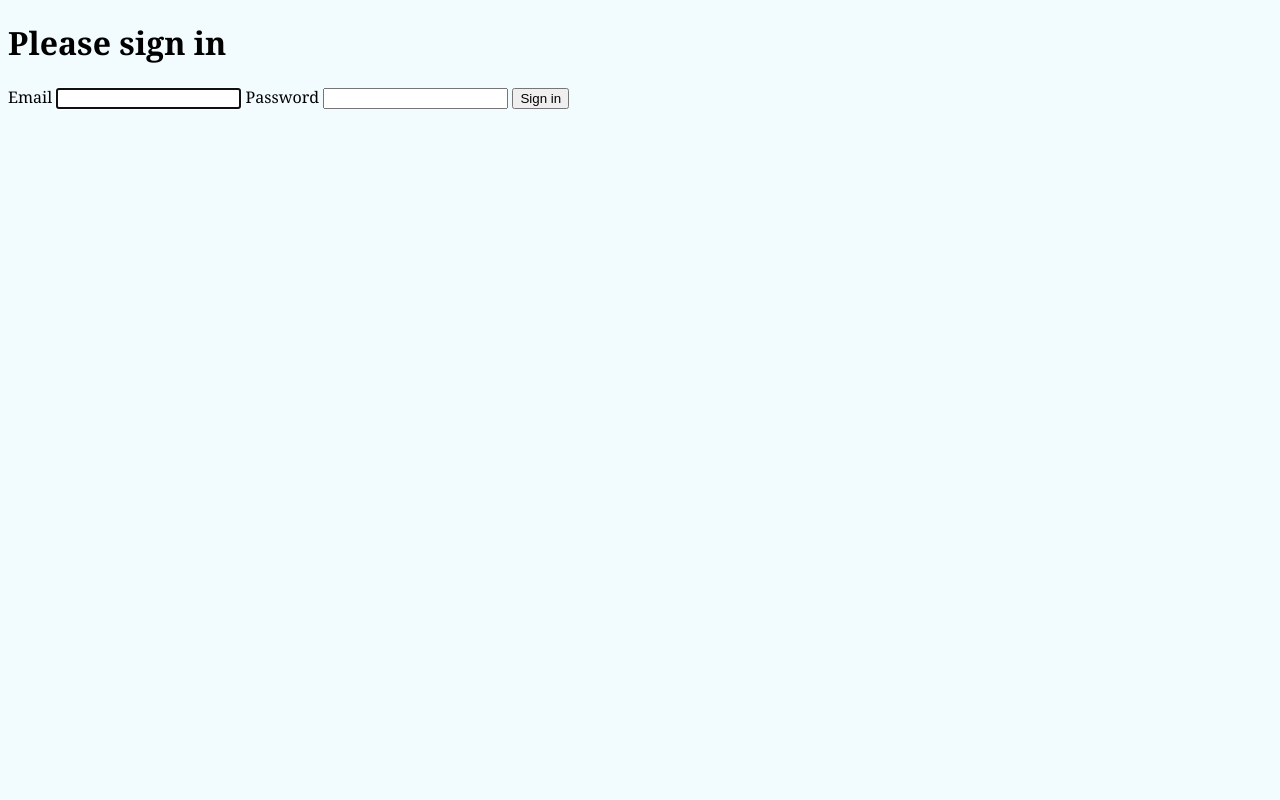
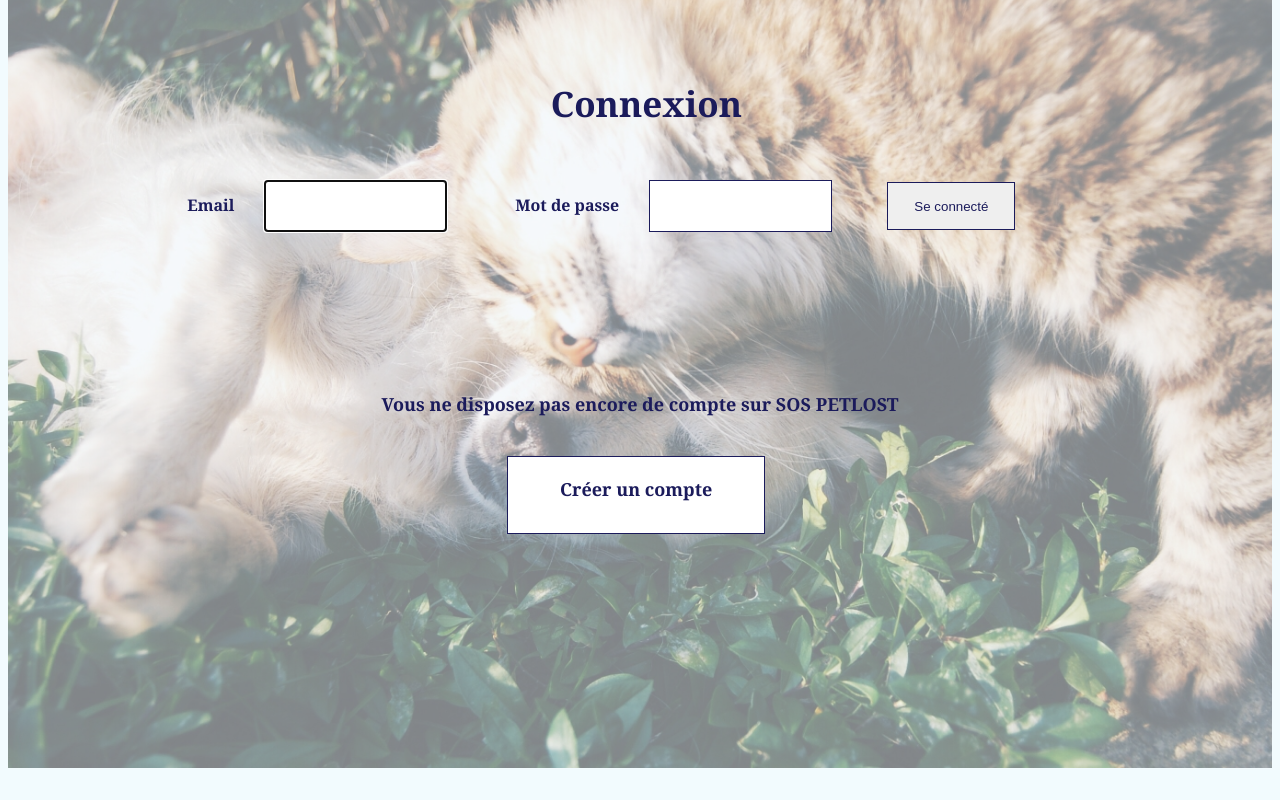
Before and after one commit to daisymorin/sos_petlost, a Symfony app: template templates/security/login.html.twig in a window 1280 px wide. Run offline with Twig, Linux system fonts and the light colour scheme; the template is opened without the code that fills it, so the values that code supplies are empty; some libraries are stand-ins or nearby versions.

Commit message:
modif fichier login.html.twig et fichier css

```diff
--- a/public/css/style.css
+++ b/public/css/style.css
@@ -44,7 +44,7 @@ nav a {
   text-decoration: none;
 }
 
-nav a:hover, .show a:hover,  .btn-retour a:hover, .btn-new a:hover, .btn-list a:hover {
+nav a:hover, .show a:hover,  .btn-retour a:hover, .btn-new a:hover, .btn-list a:hover, .btn-register a:hover {
   color: #191970;
   border-bottom: 2px solid #191970;
 
@@ -227,7 +227,7 @@ h2{
   font-size: 16px;
 }
 
-/* FORMULAIRE CREATE ANNONCE*/
+/* FORMULAIRE CREATE ANNONCE, EDIT*/
 
 .form {
   margin-left: 10vw;
@@ -235,7 +235,6 @@ h2{
   padding-left: 3vw;
   border: 3px #1b1b5b solid;
   color: #171730;
-
 }
 .checkbox {
   display: flex;
@@ -335,3 +334,76 @@ div.checkbox:nth-child(1) > p:nth-child(2) > label:nth-child(1), div.checkbox:nt
 .vich-file > div:nth-child(2){
   margin-top: 3vh;
 }
+
+/* FORMULAIRE CONEXION ET INSCRIPTION*/
+
+.page-connexion{
+  position: relative;
+  height: 90vh;
+  margin-top: -11vh;
+  padding-top: 8vh;
+}
+.page-connexion::before {
+  content: ' ';
+  display: block;
+  position: absolute;
+  width: 100%;
+  height: 100%;
+  z-index: 1;
+  background-image: url(../images/image.jpg);
+  background-size: cover;
+  opacity: 0.5;
+}
+
+.page-connexion > form:nth-child(1) {
+  z-index: 2;
+  position: relative;
+  margin-left: 9vw;
+  margin-right: 8vw;
+}
+
+.page-connexion > form:nth-child(1) > label:nth-child(2),.page-connexion > form:nth-child(1) > label:nth-child(4) {
+  margin-left: 5vw;
+  color: #1b1b5b;;
+  font-weight: bold;
+}
+
+#inputEmail, #inputPassword {
+  margin-left: 2vw;
+  margin-top: 3vh;
+  border: 1px #1b1b5b solid;
+  height: 6vh;
+}
+
+.login {
+  margin-left: 4vw;
+  height: 6vh;
+  width: 10vw;
+  border: 1px #1b1b5b solid;
+  color: #1b1b5b;;
+}
+
+.create-compte {
+  z-index: 2;
+  position: relative;
+  text-align: center;
+  margin-top: 20vh;
+  color: #1b1b5b;;
+  font-weight: bold;
+  font-size: 18px;
+}
+
+.btn-register {
+  background-color: #ffffff;
+  width: 20vw;
+  height: 7vh;
+  padding-top: 2.5vh;
+  border: 1px #1b1b5b solid;
+  margin-left: 39vw;
+  margin-top: 5vh;
+}
+
+.btn-register a{
+  color: #1b1b5b;;
+  text-decoration: none;
+}
--- a/templates/security/login.html.twig
+++ b/templates/security/login.html.twig
@@ -1,8 +1,11 @@
 {% extends 'base.html.twig' %}
 
-{% block title %}Log in!{% endblock %}
+{% block title %}Connexion{% endblock %}
 
 {% block body %}
+
+<div class="page-connexion">
+
 <form method="post">
     {% if error %}
         <div class="alert alert-danger">{{ error.messageKey|trans(error.messageData, 'security') }}</div>
@@ -10,14 +13,15 @@
 
     {% if app.user %}
         <div class="mb-3">
-            You are logged in as {{ app.user.username }}, <a href="{{ path('app_logout') }}">Logout</a>
+            Vous êtes connecté sous {{ app.user.username }}, <a href="{{ path('app_logout') }}">Logout</a>
         </div>
     {% endif %}
 
-    <h1 class="h3 mb-3 font-weight-normal">Please sign in</h1>
+    <h2>Connexion</h2>
+
     <label for="inputEmail">Email</label>
     <input type="email" value="{{ last_username }}" name="email" id="inputEmail" class="form-control" required autofocus>
-    <label for="inputPassword">Password</label>
+    <label for="inputPassword">Mot de passe</label>
     <input type="password" name="password" id="inputPassword" class="form-control" required>
 
     <input type="hidden" name="_csrf_token"
@@ -35,8 +39,14 @@
         </div>
     #}
 
-    <button class="btn btn-lg btn-primary" type="submit">
-        Sign in
-    </button>
+    <button class="login" type="submit">Se connecté</button>
+
 </form>
+
+    <div class="create-compte">
+    <p>Vous ne disposez pas encore de compte sur SOS PETLOST</p>
+
+    <p class="btn-register"><a href="/register">Créer un compte</a><p>
+    </div>
+</div>
 {% endblock %}
```
Also changed, not shown: public/images/image.jpg (added).
